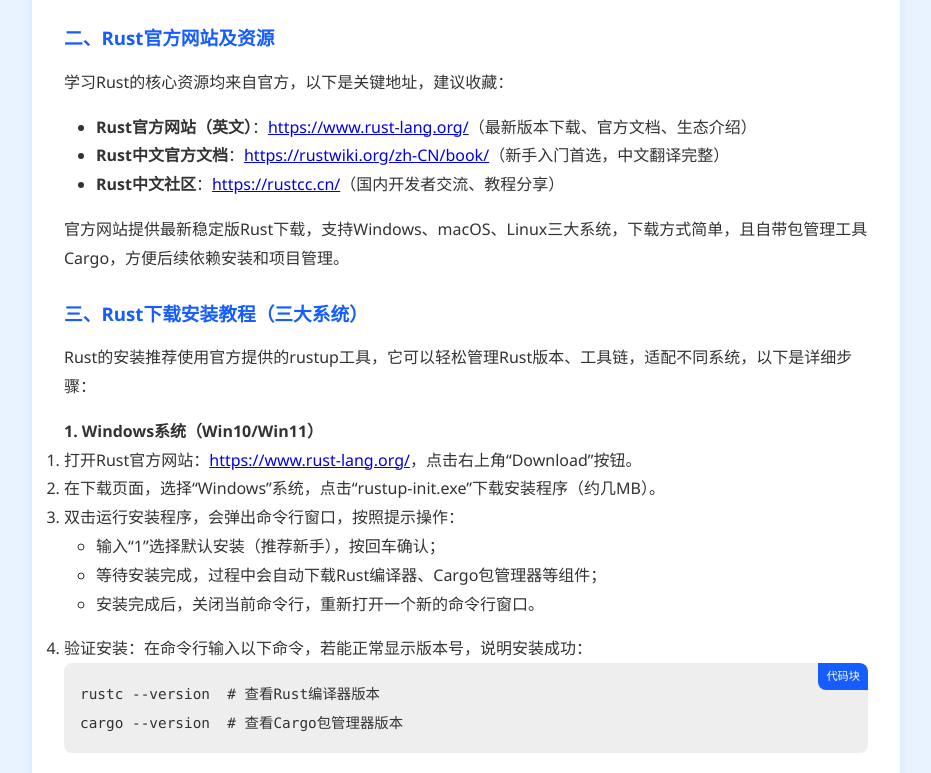
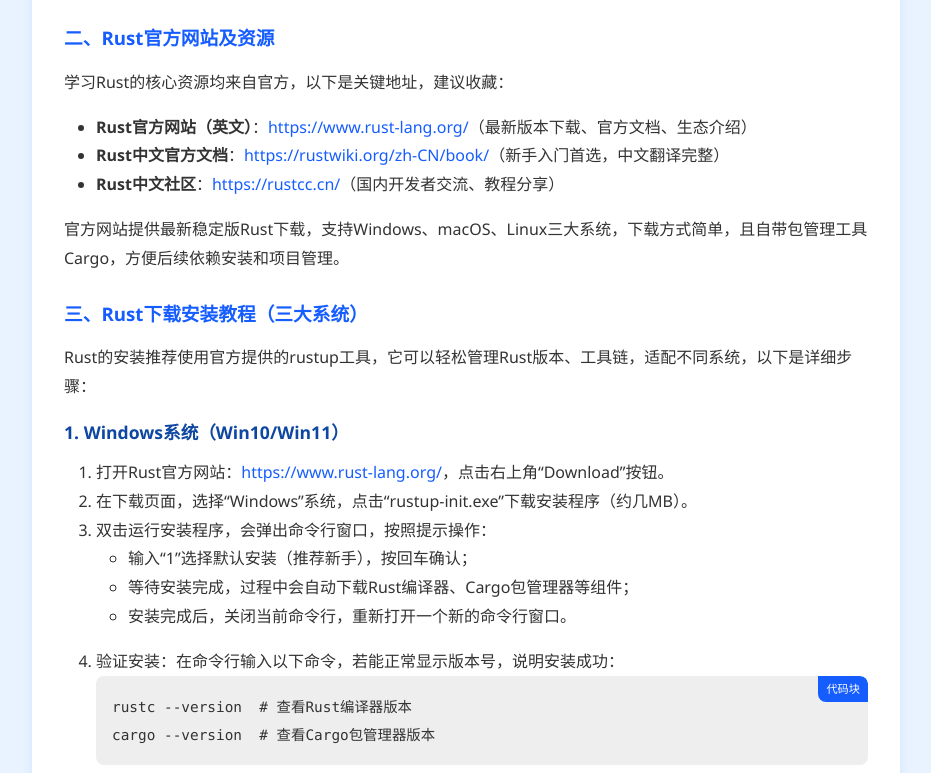
Before and after one commit to ApTx2012/ApTx2012.github.io, a plain HTML site: page blog/blog1.html in a window 1280 px wide. Shown: the part 843-1616 px from the top of the page, without its empty margins (174-1105 px from the left). Drawn offline with Linux system fonts and the light colour scheme.

Commit message:
Enhance blog detail styles with new elements
Added styles for h4, ol, and anchor elements in blog detail.

```diff
--- a/style.css
+++ b/style.css
@@ -208,10 +208,19 @@ section h2 {
   color: var(--primary);
   margin: 1.5rem 0 0.8rem;
 }
+.blog-detail-content h4 {
+  color: var(--dark-blue);
+  margin: 1rem 0 0.6rem;
+  font-size: 1.1rem;
+}
 .blog-detail-content p {
   margin-bottom: 1rem;
 }
 .blog-detail-content ul {
+  margin-left: 2rem;
+  margin-bottom: 1rem;
+}
+.blog-detail-content ol {
   margin-left: 2rem;
   margin-bottom: 1rem;
 }
@@ -225,6 +234,15 @@ section h2 {
 .blog-detail-content code {
   font-family: 'Consolas', monospace;
   font-size: 0.9rem;
+}
+.blog-detail-content a {
+  color: var(--primary);
+  text-decoration: none;
+  transition: color 0.3s;
+}
+.blog-detail-content a:hover {
+  color: var(--dark-blue);
+  text-decoration: underline;
 }
 .blog-nav {
   display: flex;
```
